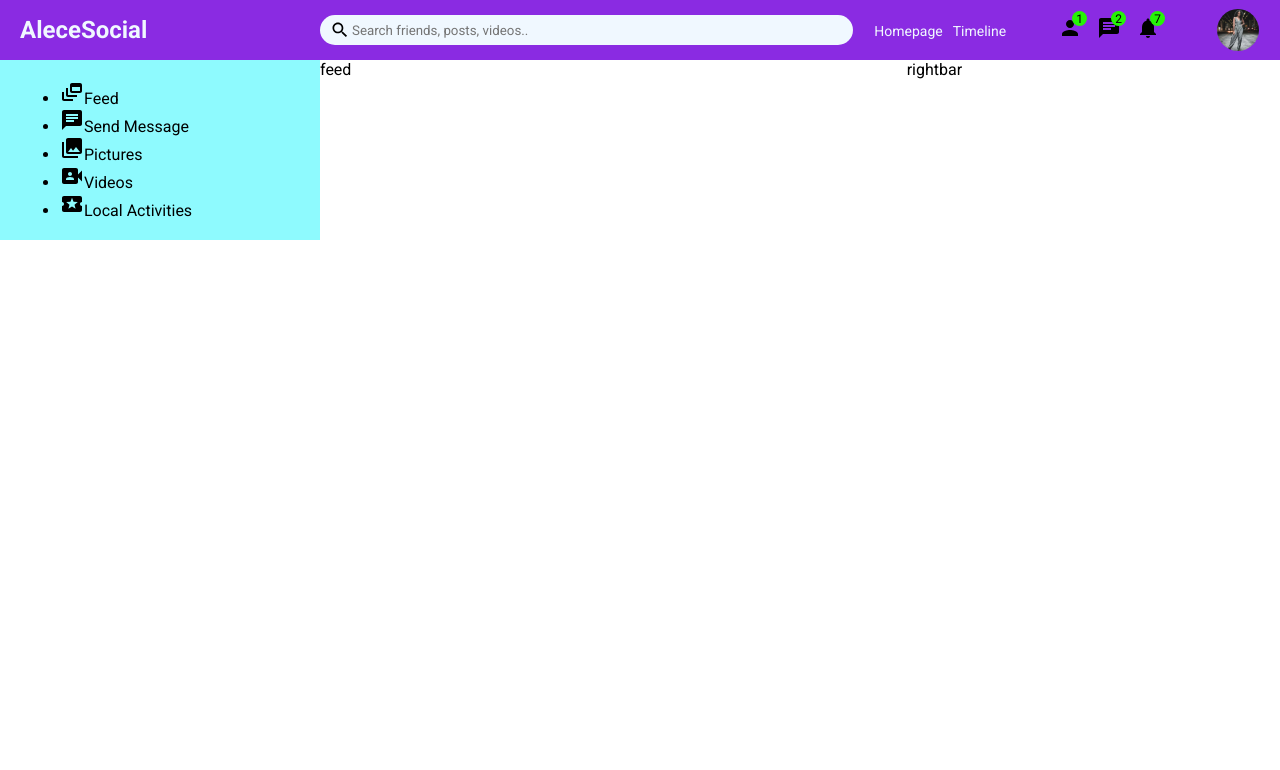
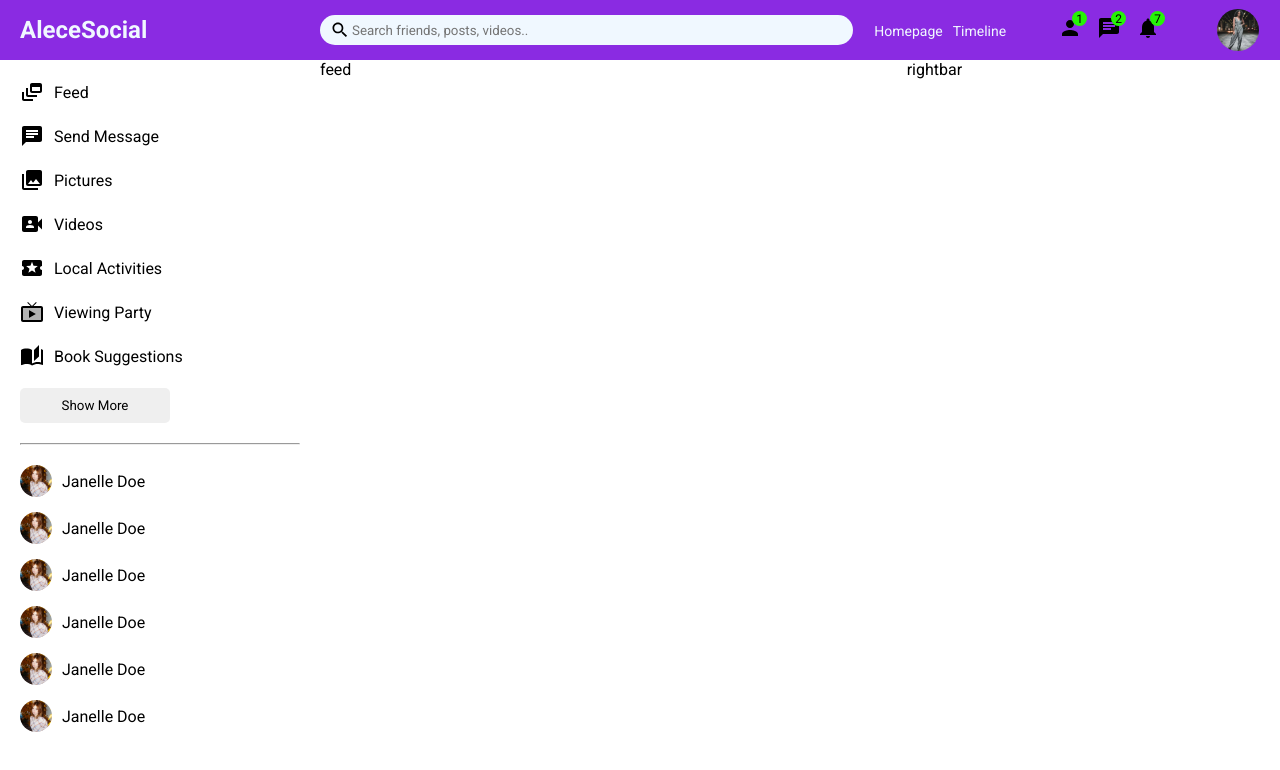
Before and after one commit to arenee87/social-app, a React (Create React App) app: page / in a window 1280 px wide. Shown: the top 770 px of the page. Built offline with nearby package versions, Linux system fonts and the light colour scheme.

Commit message:
added completed sidebar with placeholders

```diff
--- a/src/components/sidebar/Sidebar.js
+++ b/src/components/sidebar/Sidebar.js
@@ -1,5 +1,5 @@
 import "./sidebar.css";
-import { DynamicFeed, Chat, Collections, VideoCameraFront, LocalActivity } from '@mui/icons-material'
+import { DynamicFeed, Chat, Collections, VideoCameraFront, LocalActivity, LiveTvTwoTone, AutoStories } from '@mui/icons-material'
 
 export default function Sidebar() {
     return (
@@ -26,6 +26,42 @@ export default function Sidebar() {
                         <LocalActivity className="sidebarIcon" />
                         <span className="sidebarListItemText">Local Activities</span>
                     </li>
+                    <li className="sidebarListItem">
+                        <LiveTvTwoTone className="sidebarIcon" />
+                        <span className="sidebarListItemText">Viewing Party</span>
+                    </li>
+                    <li className="sidebarListItem">
+                        <AutoStories className="sidebarIcon" />
+                        <span className="sidebarListItemText">Book Suggestions</span>
+                    </li>
+                </ul>
+                <button className="sidebarButton">Show More</button>
+                <hr className="sidebarHr" />
+                <ul className="sidebarFriendList">
+                    <li className="sidebarFriend">
+                        <img className="sidebarFriendImg" src="assests/assests/person/1.person.jpeg" alt="" />
+                        <span className="sidebarFriendName">Janelle Doe</span>
+                    </li>
+                    <li className="sidebarFriend">
+                        <img className="sidebarFriendImg" src="assests/assests/person/1.person.jpeg" alt="" />
+                        <span className="sidebarFriendName">Janelle Doe</span>
+                    </li>
+                    <li className="sidebarFriend">
+                        <img className="sidebarFriendImg" src="assests/assests/person/1.person.jpeg" alt="" />
+                        <span className="sidebarFriendName">Janelle Doe</span>
+                    </li>
+                    <li className="sidebarFriend">
+                        <img className="sidebarFriendImg" src="assests/assests/person/1.person.jpeg" alt="" />
+                        <span className="sidebarFriendName">Janelle Doe</span>
+                    </li>
+                    <li className="sidebarFriend">
+                        <img className="sidebarFriendImg" src="assests/assests/person/1.person.jpeg" alt="" />
+                        <span className="sidebarFriendName">Janelle Doe</span>
+                    </li>
+                    <li className="sidebarFriend">
+                        <img className="sidebarFriendImg" src="assests/assests/person/1.person.jpeg" alt="" />
+                        <span className="sidebarFriendName">Janelle Doe</span>
+                    </li>
                 </ul>
             </div>
         </div>
--- a/src/components/sidebar/sidebar.css
+++ b/src/components/sidebar/sidebar.css
@@ -1,9 +1,69 @@
 .sidebar {
     flex: 3;
     height: calc(100vh - 50px);
+    overflow-y: scroll;
+}
+
+::-webkit-scrollbar {
+    width: 5px;
+}
+::-webkit-scrollbar-track {
+    background-color: #f1f1f1ff;
+}
+::-webkit-scrollbar-thumb {
+    background-color: rgb(169, 167, 167);
 }
 
 .sidebarWrapper {
     padding: 20px;
-    background-color: rgb(142, 250, 254);
+
 }
+
+.sidebarList {
+    padding: 0;
+    margin: 0;
+    list-style: none;
+}
+
+.sidebarListItem {
+    display: flex;
+    align-items: center;
+    margin-bottom: 20px;
+}
+
+.sidebarIcon {
+    margin-right: 10px;
+    cursor: pointer;
+}
+
+.sidebarButton {
+    width: 150px;
+    border: none;
+    padding: 10px;
+    border-radius: 5px;
+    font-weight: 500;
+}
+
+.sidebarHr {
+    margin: 20px 0;
+}
+
+.sidebarFriendList{
+    padding: 0;
+    margin: 0;
+    list-style: none;
+}
+
+.sidebarFriend {
+    display: flex;
+    align-items: center;
+    margin-bottom: 15px;
+}
+
+.sidebarFriendImg{
+    width: 32px;
+    height: 32px;
+    border-radius: 50%;
+    object-fit: cover;
+    margin-right: 10px;
+}
```
